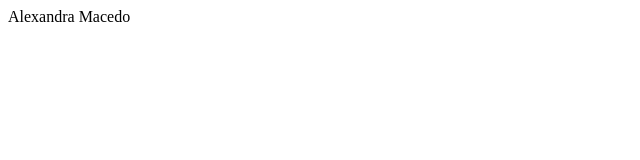
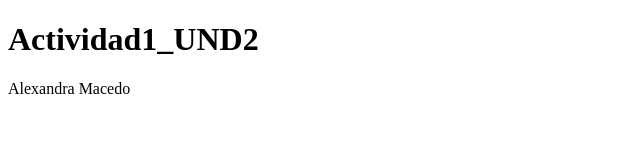
Before and after one commit to MelChita5/mtg-Alexandra-Macedo, a plain HTML site: page index.html in a window 1280 px wide. Shown: the whole page, without its empty margins (0-640 px from the left). Drawn offline with Linux system fonts and the light colour scheme.

Commit message:
segundo commit html

```diff
--- a/index.html
+++ b/index.html
@@ -7,6 +7,9 @@
     <a href="index.css"></a>
 </head>
 <body>
+    <div>
+        <h1 class="titulo">Actividad1_UND2</h1>
+    </div>
     <div>Alexandra Macedo</div>
 </body>
 </html>
```
